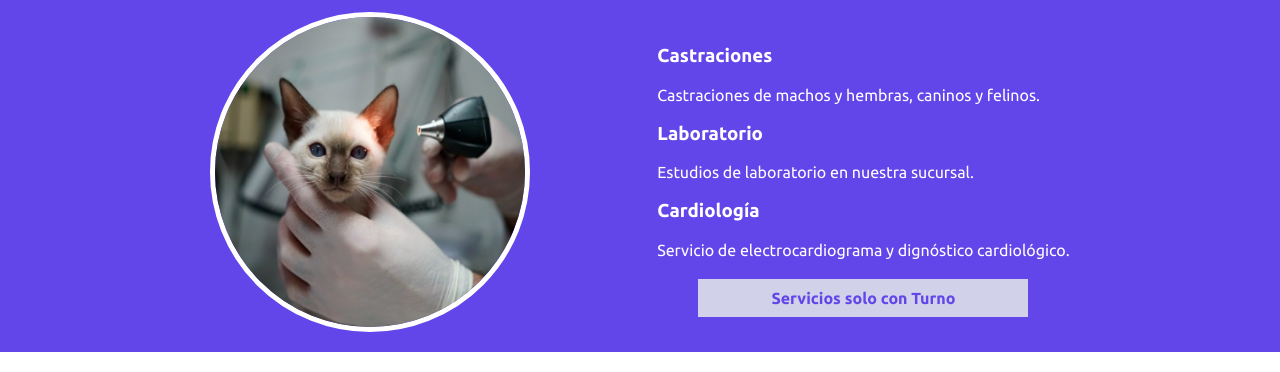
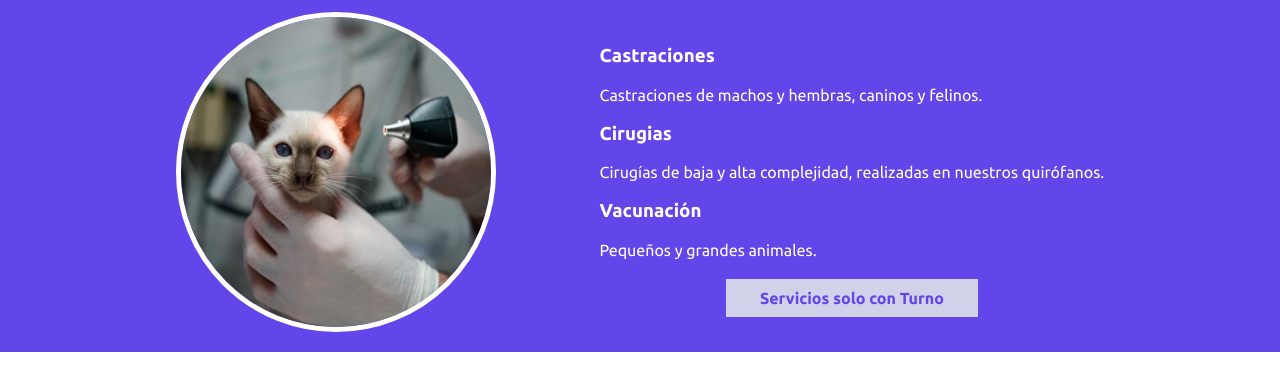
Before and after one commit to LucasCorsich/veterinaria, a plain HTML site: page index.html in a window 1280 px wide. Shown: the part 150-522 px from the top of the page. Drawn offline with Linux system fonts and the light colour scheme.

Commit message:
Adecuaciones para TP final

```diff
--- a/css/style.css
+++ b/css/style.css
@@ -102,13 +102,22 @@ h2{
 	display: flex;
 	margin: auto;
 	border: 5px #fff solid;
+	animation-name: ejemplo;
+	animation-duration: 2s;
+}
+
+@keyframes ejemplo{
+	0% {transform: scale(1.1);}
+	25% {transform: scale(1);}
+	50% {transform: scale(1.1);}
+	100% {transform: scale(1);}
 }
 
 .turno{
 	display: flex;
 	justify-content: center;
 	margin: auto;
-	width: 80%;
+	width: 50%;
 	text-decoration: none;
 	font-weight: 600;
 	background-color: #d1d1e9;
@@ -149,7 +158,7 @@ iframe{
 		margin: 0 auto;
 	}
 
-	#servicios div{
+	#servicios article{
 		grid-row-start: 2;
 		grid-column-start: 3;
 		margin: auto;
--- a/index.html
+++ b/index.html
@@ -7,7 +7,7 @@
     <link rel="icon" type="image/png" href="img/favicon.png"/>
     <script src="https://kit.fontawesome.com/fc7668bbcf.js" crossorigin="anonymous"></script>
     <link href="https://fonts.googleapis.com/css2?family=Ubuntu:ital,wght@0,300;0,400;0,500;0,700;1,300;1,400;1,500;1,700&display=swap" rel="stylesheet">
-    <title>Veterinaria B.</title>
+    <title>Veterinaria Bummer</title>
 </head>
 <body>
     <header>
@@ -17,24 +17,24 @@
             <a class="button grid-item" href="about.html">Nosotros</a>
             <a class="button grid-item" href="contact.html">Contacto</a>
         </nav>
-        <a href="https://api.whatsapp.com/send?phone=5491159942119&text=Hola!%20Quieres%20contactarte%20con%20nosotres!"><i class="fab fa-whatsapp"></i></a>
+
     </header>
 
 
 
-    <div id="servicios">
+    <section id="servicios">
         <h2>Servicios</h2>
         <img src="img/Sin-título-1.jpg" alt="gato-servicios">
-        <div class="servicios">
+        <article class="servicios">
             <h3>Castraciones</h3>
             <p>Castraciones de machos y hembras, caninos y felinos.</p>
-            <h3>Laboratorio</h3>
-            <p>Estudios de laboratorio en nuestra sucursal.</p>
-            <h3>Cardiología</h3>
-            <p>Servicio de electrocardiograma y dignóstico cardiológico.</p>
+            <h3>Cirugias</h3>
+            <p>Cirugías de baja y alta complejidad, realizadas en nuestros quirófanos.</p>
+            <h3>Vacunación</h3>
+            <p>Pequeños y grandes animales.</p>
             <a class="turno" href="servicios.html">Servicios solo con Turno</a>
-        </div>
-    </div>
+        </article>
+    </section>
 
     <h2>Sucursal</h2>
     <iframe src="https://www.google.com/maps/embed?pb=!1m14!1m8!1m3!1d13137.132803299924!2d-58.441691!3d-34.5969996!3m2!1i1024!2i768!4f13.1!3m3!1m2!1s0x0%3A0x22af597e7149432c!2sBummer!5e0!3m2!1ses-419!2sar!4v1599102971071!5m2!1ses-419!2sar" width="600" height="450" frameborder="0" style="border:0;" allowfullscreen="" aria-hidden="false" tabindex="0"></iframe>
```
